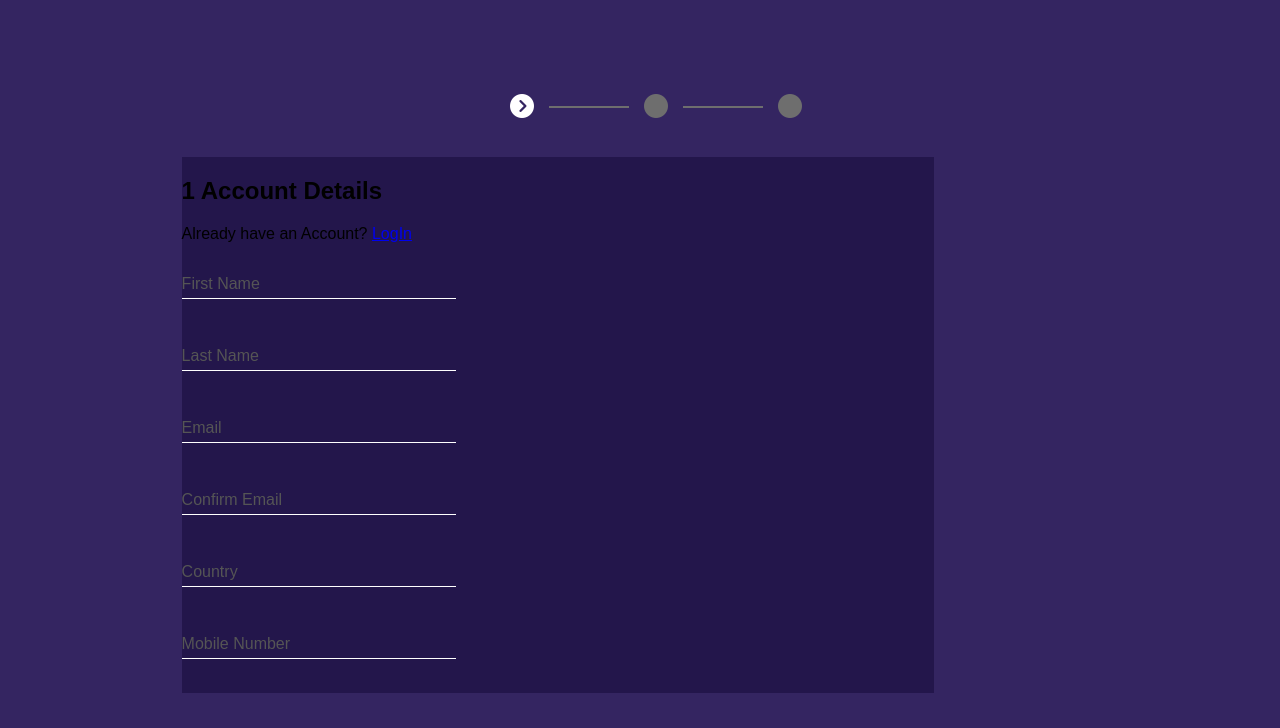
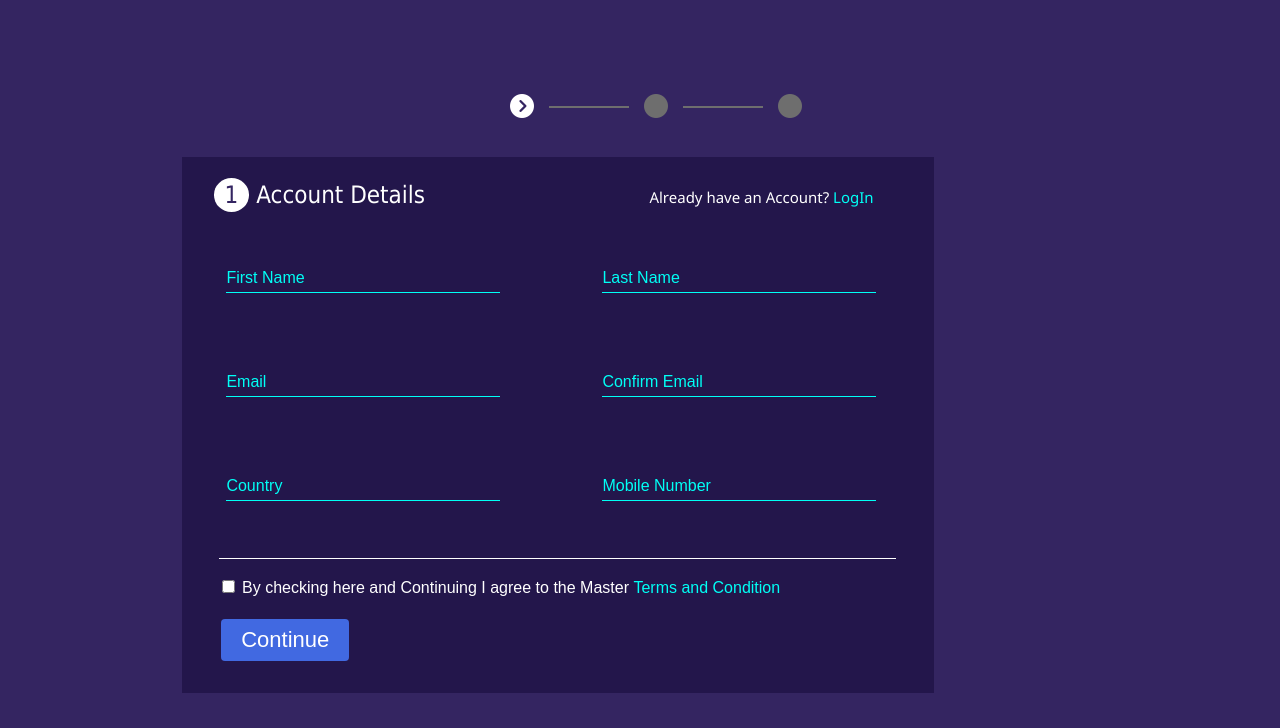
Before and after one commit to MoazHassain/sidework, a plain HTML site: page body-5.html in a window 1280 px wide. Shown: the part 72-800 px from the top of the page. Drawn offline with Linux system fonts and the light colour scheme.

Commit message:
full part

```diff
--- a/body-5.html
+++ b/body-5.html
@@ -539,11 +539,110 @@ footer{
             width: 47em;
             background-color: #23164B;
             justify-content: center;
+            display: grid;
+            grid-template-columns: 50% 50%;
+            grid-template-rows: 5em auto auto auto auto;
+            grid-template-areas:
+            "item-one item-two"
+            "item-three item-four"
+            "item-five item-six"
+            "item-seven item-eight"
+            "item-nine item-nine";
+        }
+        .two .content .item-one{
+            grid-area: item-one;
+            margin-left: 2em;
+        }
+        .two .content .item-two{
+            grid-area: item-two;
+        }
+        .two .content .item-three{
+            grid-area: item-three;
+        }
+        .two .content .item-four{
+            grid-area: item-four;
+        }
+        .two .content .item-five{
+            grid-area: item-five;
+        }
+        .two .content .item-six{
+            grid-area: item-six;
+        }
+        .two .content .item-seven{
+            grid-area: item-seven;
+        }
+        .two .content .item-eight{
+            grid-area: item-eight;
+        }
+        .two .content .item-nine{
+            grid-area: item-nine;
+        }
+        .two .content .item-one p{
+            color: white;
+            font-family: tahoma;
+            font-size: 24px;
+
+        }
+        .two .content .item-one span{
+            padding: 3px 11px;
+            background-color: white;
+            color: #342561;
+            border-radius: 50%;
+        }
+        .two .content .item-two p{
+            float: right;
+            margin: 30px 60px 0 0px;
+            color: white;
+            font-family: 'Segoe UI', Tahoma, Geneva, Verdana, sans-serif;
+            font-size: 15px;
+
+        }
+        .two .content .item-two a{
+            text-decoration: none;
+            color: #00FFF5;
+            font-weight:500;
+            transition: .3s;
+        }
+        .two .content .item-two a:hover{
+            color: #00FFF5;
+        }
+        .two .content .item-nine input{
+            margin-left: 3em;
+            margin-top: 1em;
+        }
+        .two .content .item-nine label{
+            color: white;
+        }
+        .two .content .item-nine a{
+            text-decoration: none;
+            color: #00FFF5;
+            font-weight:500;
+            transition: .3s ;
+        }
+        .two .content .item-nine a:hover{
+            color: ;
+        }
+        .two .content .item-nine input[type="button"]{
+
+            margin-left: 1.8em;
+            font-size: 22px;
+            color: white;
+            background-color: #4169E1;
+            border: none;
+            padding: 8px 20px;
+            border-radius: 4px;
+            transition: .3s ease;
+        }
+        .two .content .item-nine input[type="button"]:hover{
+            color: #00FFF5;
+            background-color: #15416B;
+            box-shadow: 2px 2px 10px black ;
         }
     </style>
     <style>
         .two .content .input-field{
             margin-top: 2em;
+            margin-left: 2.8em;
             position: relative;
             height: 40px;
             width: 15em;
@@ -552,7 +651,8 @@ footer{
             position: absolute;
             background: transparent;
             border: none;
-            border-bottom: 1px solid white;
+            border-bottom: 1px solid #00FFF5;
+
             outline: none;
 
             /* box-shadow: none; */
@@ -563,23 +663,25 @@ footer{
         .input-field label{
             position: absolute;
             top: 0;
-            left: 0;
-            color: #555;
+            left: 0px;
+            color: #00FFF5;
             pointer-events: none;
             transition: .5s;
 
         }
-        .input-field input[type="text"]:focus + input[type="text"]{
-            outline: black;
-        }
+
         .input-field input[type="text"]:focus + label,
         .input-field input[type="text"]:valid + label{
             transform: translateY(-25px);
             font-size: 15px;
-            color: #00FFF5;
-            background: #15416B;
+
+            padding: 2px;
+            color: #23164B;
+            background: #00FFF5;
+            border-radius: 2px;
 
         }
+
     </style>
 </head>
 <body>
@@ -990,7 +1092,7 @@ footer{
         <section class="two">
             <div class="content">
                 <div class="item-one">
-                    <h1><span>1</span> Account Details</h1>
+                    <p><span>1</span> Account Details</p>
 
                 </div>
                 <div class="item-two">
@@ -1022,12 +1124,16 @@ footer{
                     <span></span>
                 </div>
                 <div class="input-field item-eight">
-                    <input type="text" name="" required="">
+                    <input type="text" name="" required>
                     <label for="">Mobile Number</label>
                     <span></span>
                 </div>
+
                 <div class="item-nine">
-
+                    <hr style="width: 90%; border: none; height: 1px; background-color: white;">
+                    <input type="checkbox" name="" id="">
+                    <label for="">By checking here and Continuing I agree to the Master <a href="#">Terms and Condition</a></label><br>
+                    <input type="button" value="Continue">
                 </div>
 
             </div>
```
